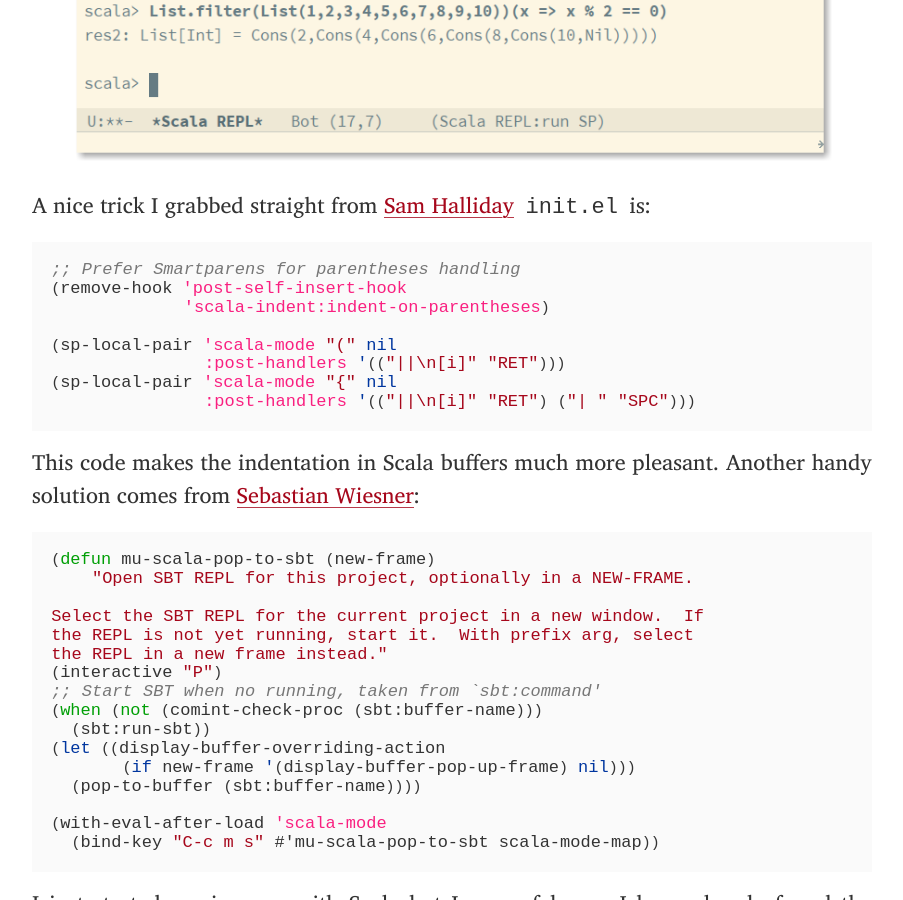
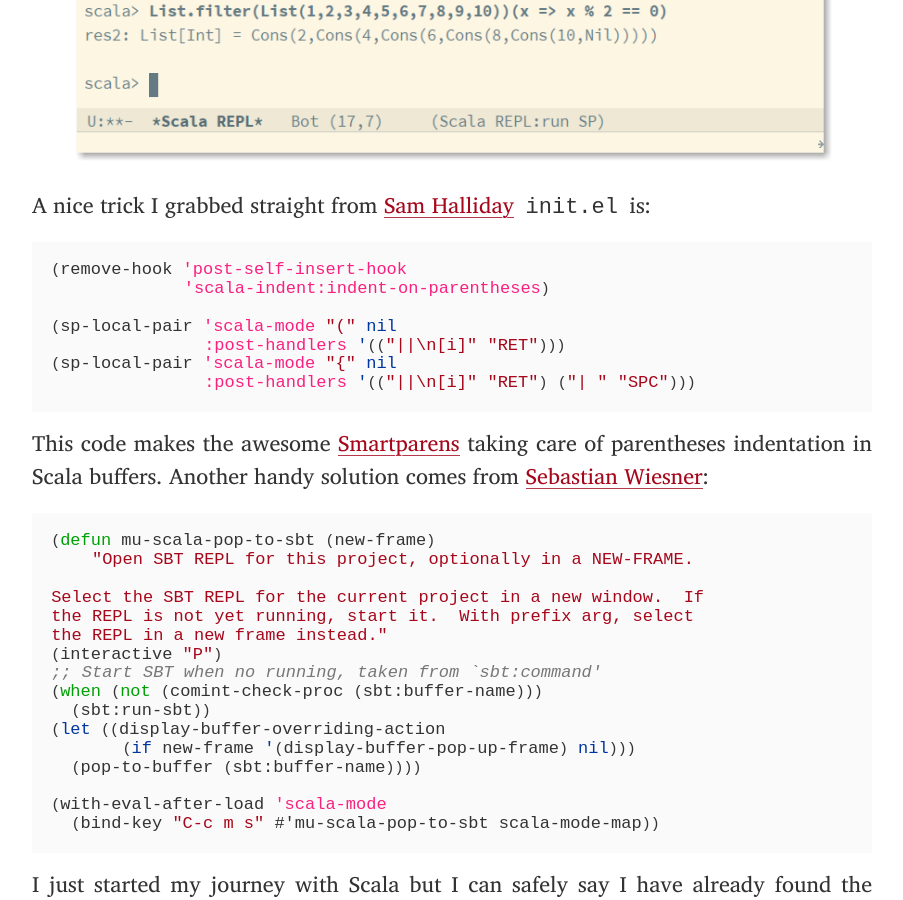
Before and after one commit to manuel-uberti/manuel-uberti.github.io, a Jekyll site: the page built from _posts/2016-11-01-ensime.md, in a window 1280 px wide and 900 px high, scrolled down 994 px. Shown: the whole window, without its empty margins (188-1091 px from the left). Built offline with Jekyll 4.4.1, drawn with Linux system fonts in a browser that asks for light colours; some web fonts are replaced.

Commit message:
Add link to Smartparens

````diff
--- a/_posts/2016-11-01-ensime.md
+++ b/_posts/2016-11-01-ensime.md
@@ -27,7 +27,6 @@ A nice trick I grabbed straight from [Sam Halliday](https://github.com/fommil)
 `init.el` is:
 
 ``` emacs-lisp
-;; Prefer Smartparens for parentheses handling
 (remove-hook 'post-self-insert-hook
              'scala-indent:indent-on-parentheses)
 
@@ -37,8 +36,9 @@ A nice trick I grabbed straight from [Sam Halliday](https://github.com/fommil)
                :post-handlers '(("||\n[i]" "RET") ("| " "SPC")))
 ```
 
-This code makes the indentation in Scala buffers much more pleasant. Another
-handy solution comes from [Sebastian Wiesner](https://github.com/lunaryorn):
+This code makes the awesome [Smartparens](https://github.com/Fuco1/smartparens)
+taking care of parentheses indentation in Scala buffers. Another handy solution
+comes from [Sebastian Wiesner](https://github.com/lunaryorn):
 
 ``` emacs-lisp
 (defun mu-scala-pop-to-sbt (new-frame)
````
